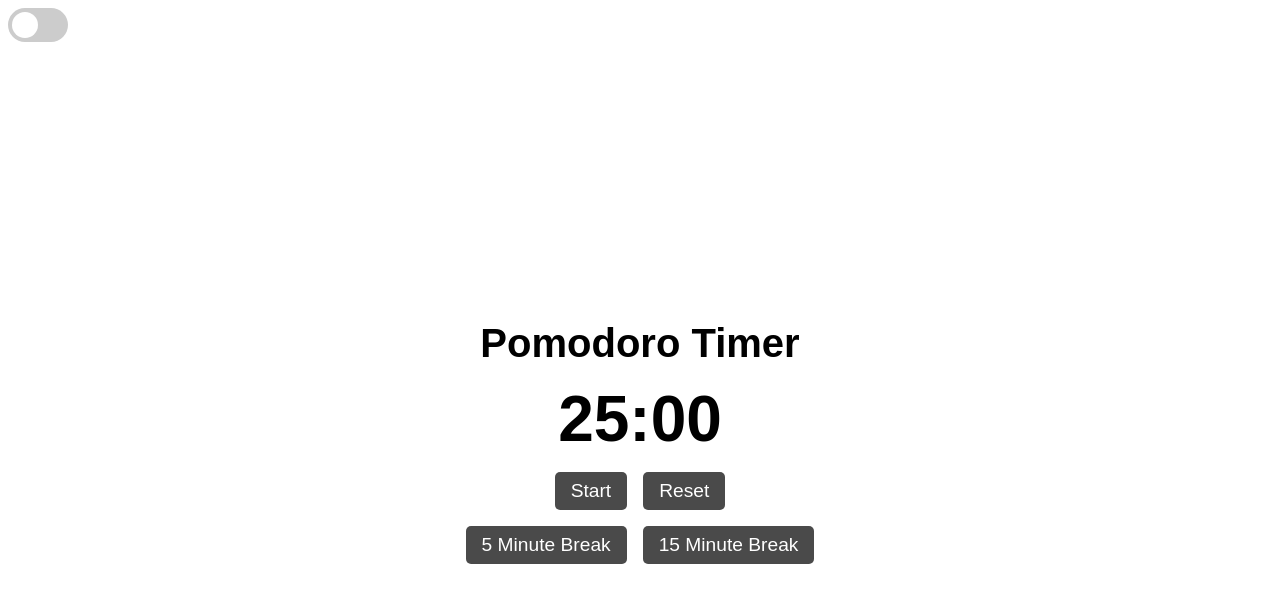
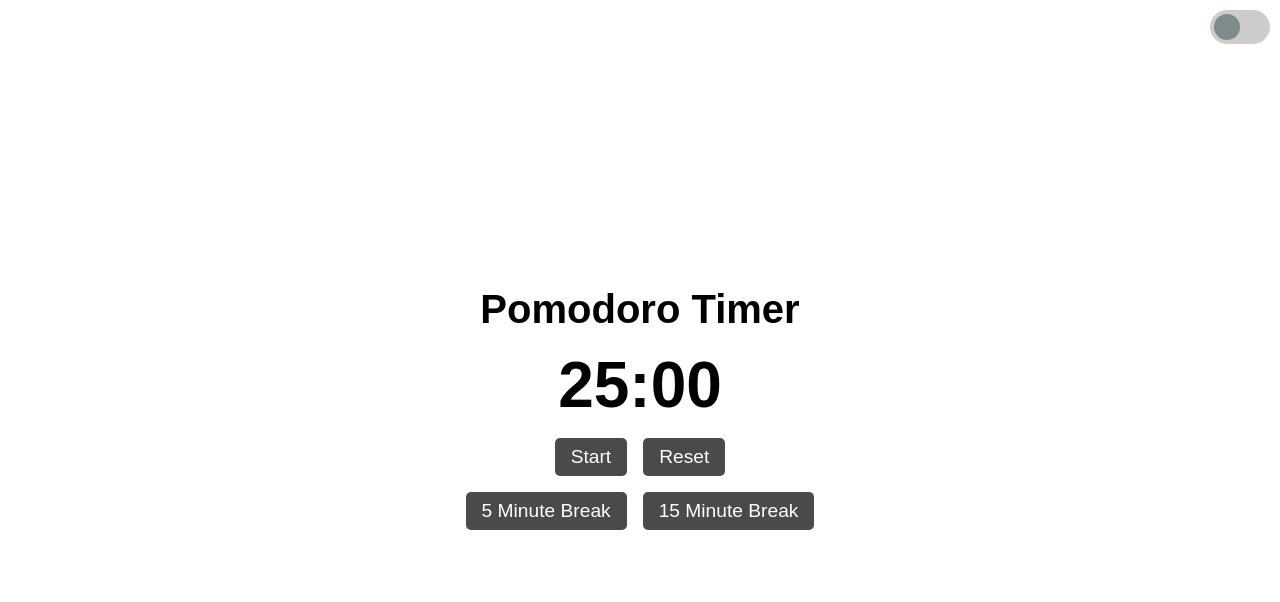
Before and after one commit to GuiFranca/pomodoro-timer, an Angular app: page / in a window 1280 px wide. Shown: the top 602 px of the page. Built offline with nearby package versions, Linux system fonts and the light colour scheme.

Commit message:
Estilização toggle de temas

```diff
--- a/src/app/timer/timer.component.html
+++ b/src/app/timer/timer.component.html
@@ -1,6 +1,8 @@
 <div class="theme-switch">
   <input type="checkbox" id="themeSwitch" (change)="toggleTheme()" [checked]="isDarkTheme">
-  <label for="themeSwitch" class="slider"></label>
+  <label for="themeSwitch" class="slider">
+    <i class="icon" [ngClass]="isDarkTheme ? 'icon-light-off' : 'icon-light-on'"></i>
+  </label>
 </div>
 
 <div class="timer-container">
--- a/src/styles.scss
+++ b/src/styles.scss
@@ -76,7 +76,9 @@ body.dark-mode {
 }
 
 .theme-switch {
-  position: relative;
+  position: fixed;
+  top: 10px;
+  right: 10px;
   display: inline-block;
   width: 60px;
   height: 34px;
@@ -98,7 +100,27 @@ body.dark-mode {
   background-color: #ccc;
   transition: 0.4s;
   border-radius: 34px;
+  display: flex;
+  align-items: center;
+  justify-content: space-between;
 }
+
+.icon {
+  display: block;
+  width: 20px;
+  height: 20px;
+  background-repeat: no-repeat;
+  background-size: contain;
+}
+
+.icon-light-on {
+  // background-image: url('assets/icons/light-on.svg');
+}
+
+.icon-light-off {
+  // background-image: url('assets/icons/light-off.svg');
+}
+
 
 .slider:before {
   position: absolute;
@@ -118,6 +140,11 @@ input:checked + .slider {
 
 input:checked + .slider:before {
   transform: translateX(26px);
+  background-color: #f1c40f; // mudamos a cor para amarelo quando o tema escuro está ativo (luz acesa)
+}
+
+input:not(:checked) + .slider:before {
+  background-color: #7f8c8d; // mudamos a cor para cinza quando o tema claro está ativo (luz apagada)
 }
 
 body.dark-mode .slider {
```
